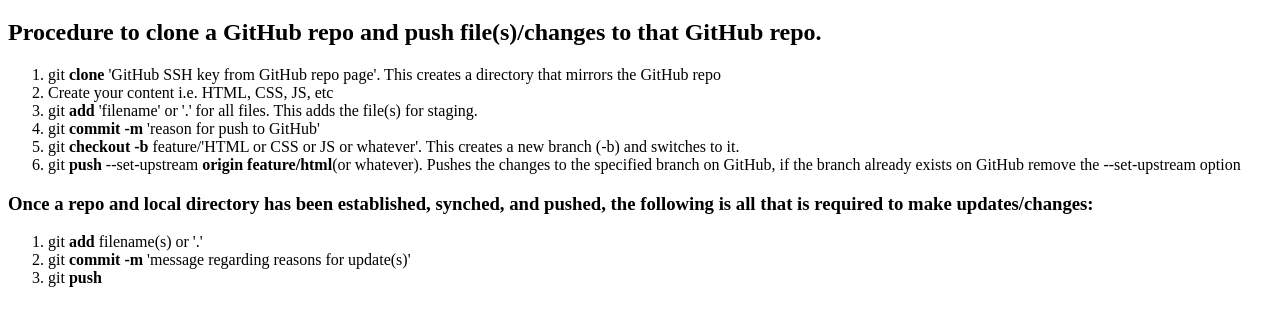
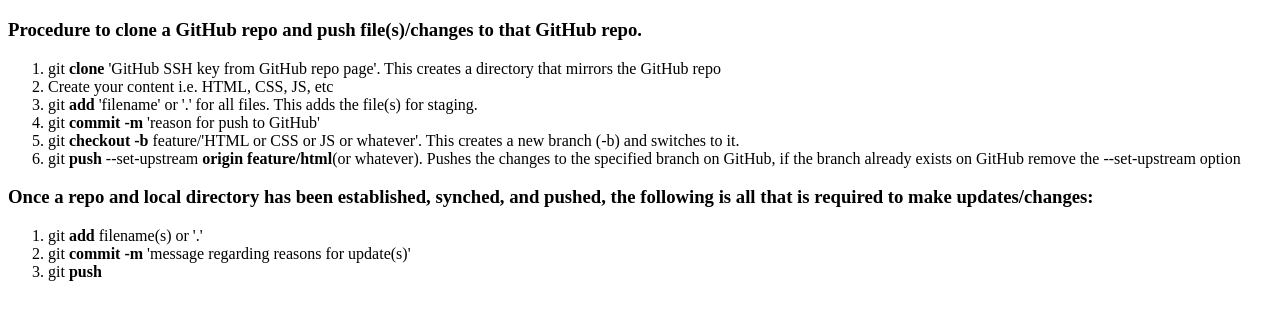
Before and after one commit to DericWard/GIT-GitHub-testing, a plain HTML site: page index.html in a window 1280 px wide. Shown: the part 61-386 px from the top of the page. Drawn offline with Linux system fonts and the light colour scheme.

Commit message:
changed <h2> to <h3>

```diff
--- a/index.html
+++ b/index.html
@@ -11,7 +11,7 @@
     </header>
 
     <section>
-        <h2>Procedure to clone a GitHub repo and push file(s)/changes to that GitHub repo.</h2>
+        <h3>Procedure to clone a GitHub repo and push file(s)/changes to that GitHub repo.</h3>
         <ol>
             <li>git <strong>clone</strong> 'GitHub SSH key from GitHub repo page'. This creates a directory that mirrors
                 the GitHub repo</li>
```
